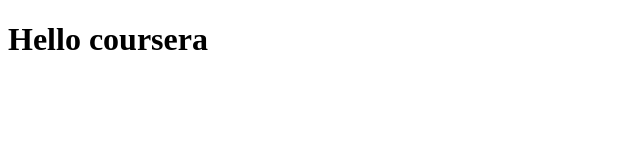
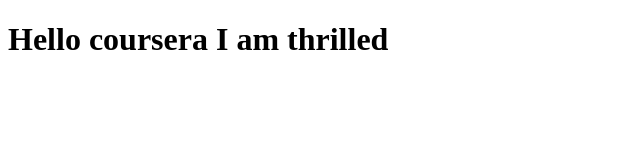
Before and after one commit to Mhd-Fansa/coursera-test, a plain HTML site: page index.html in a window 1280 px wide. Shown: the whole page, without its empty margins (0-640 px from the left). Drawn offline with Linux system fonts and the light colour scheme.

Commit message:
Next web File.

```diff
--- a/index.html
+++ b/index.html
@@ -5,6 +5,6 @@
         <title>Hello Coursera</title>
     </head>
     <body>
-    <h1>Hello coursera</h1>
+    <h1>Hello coursera I am thrilled</h1>
     </body>
 </html>
```
